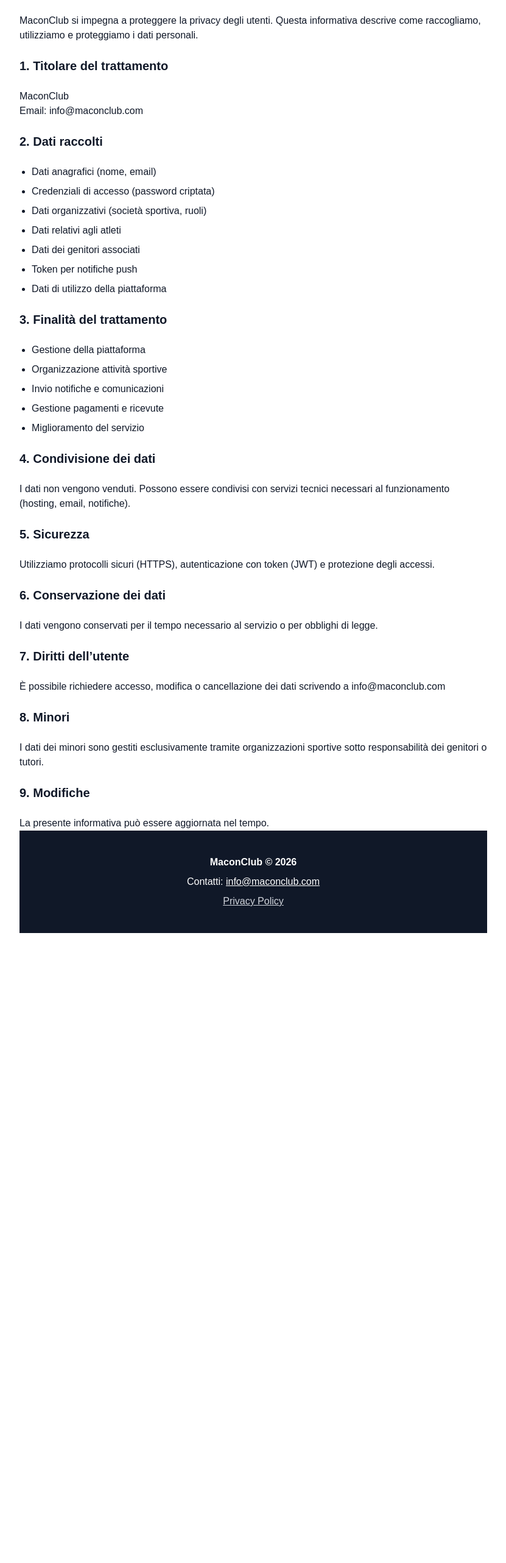
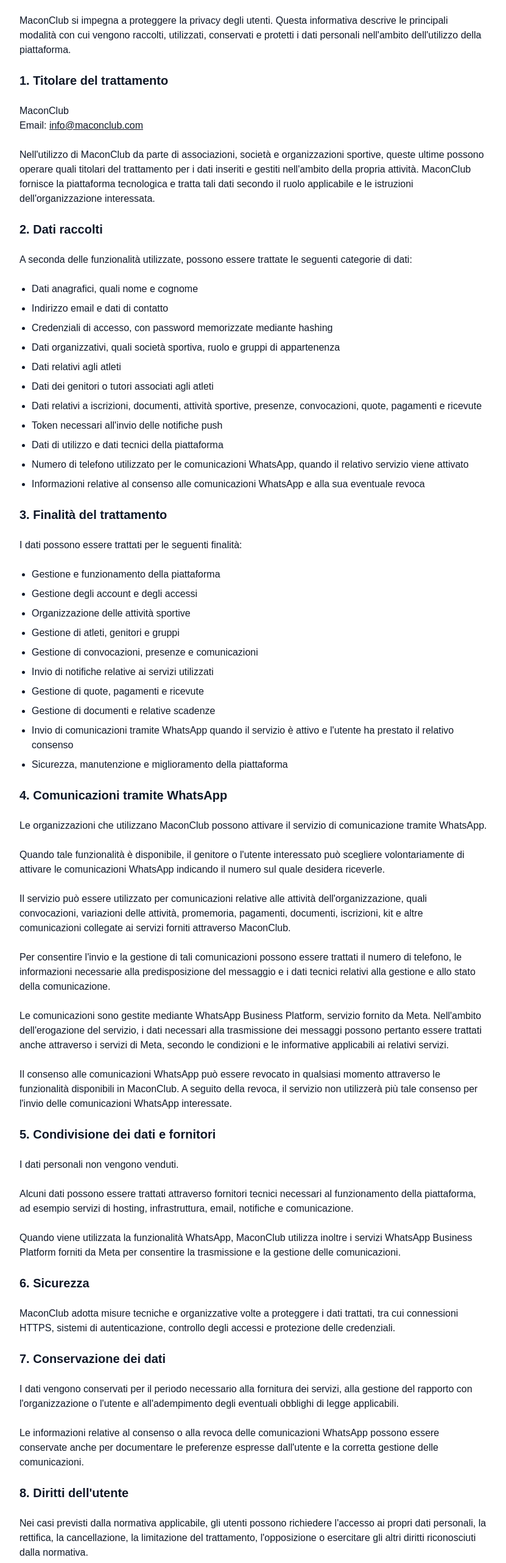
Before and after one commit to maurotto80/maconclub-landing, a Next.js app: page /privacy in a window 1280 px wide. Shown: the part 234-2797 px from the top of the page at 61% size, without its empty margins (224-1055 px from the left). Before the commit the page ends 1828 px from the top, so only its background shows below. Built offline with nearby package versions, Linux system fonts and the light colour scheme.

Commit message:
update privacy

```diff
--- a/app/privacy/page.tsx
+++ b/app/privacy/page.tsx
@@ -8,84 +8,294 @@
         </h1>
 
         <p className="text-sm text-gray-500 mb-10">
-          Ultimo aggiornamento: 05/05/2026
+          Ultimo aggiornamento: 29/09/2026
         </p>
 
         <section className="space-y-6">
 
           <p>
             MaconClub si impegna a proteggere la privacy degli utenti.
-            Questa informativa descrive come raccogliamo, utilizziamo e proteggiamo i dati personali.
+            Questa informativa descrive le principali modalità con cui
+            vengono raccolti, utilizzati, conservati e protetti i dati
+            personali nell&apos;ambito dell&apos;utilizzo della piattaforma.
           </p>
 
-          <h2 className="text-xl font-semibold">1. Titolare del trattamento</h2>
+          <h2 className="text-xl font-semibold">
+            1. Titolare del trattamento
+          </h2>
+
           <p>
-            MaconClub<br />
-            Email: info@maconclub.com
+            MaconClub
+            <br />
+            Email:{" "}
+            <a
+              href="mailto:info@maconclub.com"
+              className="underline"
+            >
+              info@maconclub.com
+            </a>
           </p>
 
-          <h2 className="text-xl font-semibold">2. Dati raccolti</h2>
+          <p>
+            Nell&apos;utilizzo di MaconClub da parte di associazioni,
+            società e organizzazioni sportive, queste ultime possono
+            operare quali titolari del trattamento per i dati inseriti
+            e gestiti nell&apos;ambito della propria attività.
+            MaconClub fornisce la piattaforma tecnologica e tratta tali
+            dati secondo il ruolo applicabile e le istruzioni
+            dell&apos;organizzazione interessata.
+          </p>
+
+          <h2 className="text-xl font-semibold">
+            2. Dati raccolti
+          </h2>
+
+          <p>
+            A seconda delle funzionalità utilizzate, possono essere
+            trattate le seguenti categorie di dati:
+          </p>
+
           <ul className="list-disc pl-5 space-y-2">
-            <li>Dati anagrafici (nome, email)</li>
-            <li>Credenziali di accesso (password criptata)</li>
-            <li>Dati organizzativi (società sportiva, ruoli)</li>
+            <li>Dati anagrafici, quali nome e cognome</li>
+            <li>Indirizzo email e dati di contatto</li>
+            <li>
+              Credenziali di accesso, con password memorizzate mediante
+              hashing
+            </li>
+            <li>
+              Dati organizzativi, quali società sportiva, ruolo e gruppi
+              di appartenenza
+            </li>
             <li>Dati relativi agli atleti</li>
-            <li>Dati dei genitori associati</li>
-            <li>Token per notifiche push</li>
-            <li>Dati di utilizzo della piattaforma</li>
+            <li>Dati dei genitori o tutori associati agli atleti</li>
+            <li>
+              Dati relativi a iscrizioni, documenti, attività sportive,
+              presenze, convocazioni, quote, pagamenti e ricevute
+            </li>
+            <li>Token necessari all&apos;invio delle notifiche push</li>
+            <li>Dati di utilizzo e dati tecnici della piattaforma</li>
+            <li>
+              Numero di telefono utilizzato per le comunicazioni
+              WhatsApp, quando il relativo servizio viene attivato
+            </li>
+            <li>
+              Informazioni relative al consenso alle comunicazioni
+              WhatsApp e alla sua eventuale revoca
+            </li>
           </ul>
 
-          <h2 className="text-xl font-semibold">3. Finalità del trattamento</h2>
+          <h2 className="text-xl font-semibold">
+            3. Finalità del trattamento
+          </h2>
+
+          <p>
+            I dati possono essere trattati per le seguenti finalità:
+          </p>
+
           <ul className="list-disc pl-5 space-y-2">
-            <li>Gestione della piattaforma</li>
-            <li>Organizzazione attività sportive</li>
-            <li>Invio notifiche e comunicazioni</li>
-            <li>Gestione pagamenti e ricevute</li>
-            <li>Miglioramento del servizio</li>
+            <li>Gestione e funzionamento della piattaforma</li>
+            <li>Gestione degli account e degli accessi</li>
+            <li>Organizzazione delle attività sportive</li>
+            <li>Gestione di atleti, genitori e gruppi</li>
+            <li>Gestione di convocazioni, presenze e comunicazioni</li>
+            <li>Invio di notifiche relative ai servizi utilizzati</li>
+            <li>Gestione di quote, pagamenti e ricevute</li>
+            <li>Gestione di documenti e relative scadenze</li>
+            <li>
+              Invio di comunicazioni tramite WhatsApp quando il servizio
+              è attivo e l&apos;utente ha prestato il relativo consenso
+            </li>
+            <li>
+              Sicurezza, manutenzione e miglioramento della piattaforma
+            </li>
           </ul>
 
-          <h2 className="text-xl font-semibold">4. Condivisione dei dati</h2>
+          <h2 className="text-xl font-semibold">
+            4. Comunicazioni tramite WhatsApp
+          </h2>
+
           <p>
-            I dati non vengono venduti. Possono essere condivisi con servizi tecnici
-            necessari al funzionamento (hosting, email, notifiche).
+            Le organizzazioni che utilizzano MaconClub possono attivare
+            il servizio di comunicazione tramite WhatsApp.
           </p>
 
-          <h2 className="text-xl font-semibold">5. Sicurezza</h2>
           <p>
-            Utilizziamo protocolli sicuri (HTTPS), autenticazione con token (JWT)
-            e protezione degli accessi.
+            Quando tale funzionalità è disponibile, il genitore o
+            l&apos;utente interessato può scegliere volontariamente di
+            attivare le comunicazioni WhatsApp indicando il numero sul
+            quale desidera riceverle.
           </p>
 
-          <h2 className="text-xl font-semibold">6. Conservazione dei dati</h2>
           <p>
-            I dati vengono conservati per il tempo necessario al servizio o per obblighi di legge.
+            Il servizio può essere utilizzato per comunicazioni relative
+            alle attività dell&apos;organizzazione, quali convocazioni,
+            variazioni delle attività, promemoria, pagamenti, documenti,
+            iscrizioni, kit e altre comunicazioni collegate ai servizi
+            forniti attraverso MaconClub.
           </p>
 
-          <h2 className="text-xl font-semibold">7. Diritti dell’utente</h2>
           <p>
-            È possibile richiedere accesso, modifica o cancellazione dei dati scrivendo a info@maconclub.com
+            Per consentire l&apos;invio e la gestione di tali
+            comunicazioni possono essere trattati il numero di telefono,
+            le informazioni necessarie alla predisposizione del
+            messaggio e i dati tecnici relativi alla gestione e allo
+            stato della comunicazione.
           </p>
 
-          <h2 className="text-xl font-semibold">8. Minori</h2>
           <p>
-            I dati dei minori sono gestiti esclusivamente tramite organizzazioni sportive
-            sotto responsabilità dei genitori o tutori.
+            Le comunicazioni sono gestite mediante WhatsApp Business
+            Platform, servizio fornito da Meta. Nell&apos;ambito
+            dell&apos;erogazione del servizio, i dati necessari alla
+            trasmissione dei messaggi possono pertanto essere trattati
+            anche attraverso i servizi di Meta, secondo le condizioni e
+            le informative applicabili ai relativi servizi.
           </p>
 
-          <h2 className="text-xl font-semibold">9. Modifiche</h2>
           <p>
-            La presente informativa può essere aggiornata nel tempo.
+            Il consenso alle comunicazioni WhatsApp può essere revocato
+            in qualsiasi momento attraverso le funzionalità disponibili
+            in MaconClub. A seguito della revoca, il servizio non
+            utilizzerà più tale consenso per l&apos;invio delle
+            comunicazioni WhatsApp interessate.
+          </p>
+
+          <h2 className="text-xl font-semibold">
+            5. Condivisione dei dati e fornitori
+          </h2>
+
+          <p>
+            I dati personali non vengono venduti.
+          </p>
+
+          <p>
+            Alcuni dati possono essere trattati attraverso fornitori
+            tecnici necessari al funzionamento della piattaforma, ad
+            esempio servizi di hosting, infrastruttura, email,
+            notifiche e comunicazione.
+          </p>
+
+          <p>
+            Quando viene utilizzata la funzionalità WhatsApp, MaconClub
+            utilizza inoltre i servizi WhatsApp Business Platform
+            forniti da Meta per consentire la trasmissione e la gestione
+            delle comunicazioni.
+          </p>
+
+          <h2 className="text-xl font-semibold">
+            6. Sicurezza
+          </h2>
+
+          <p>
+            MaconClub adotta misure tecniche e organizzative volte a
+            proteggere i dati trattati, tra cui connessioni HTTPS,
+            sistemi di autenticazione, controllo degli accessi e
+            protezione delle credenziali.
+          </p>
+
+          <h2 className="text-xl font-semibold">
+            7. Conservazione dei dati
+          </h2>
+
+          <p>
+            I dati vengono conservati per il periodo necessario alla
+            fornitura dei servizi, alla gestione del rapporto con
+            l&apos;organizzazione o l&apos;utente e all&apos;adempimento
+            degli eventuali obblighi di legge applicabili.
+          </p>
+
+          <p>
+            Le informazioni relative al consenso o alla revoca delle
+            comunicazioni WhatsApp possono essere conservate anche per
+            documentare le preferenze espresse dall&apos;utente e la
+            corretta gestione delle comunicazioni.
+          </p>
+
+          <h2 className="text-xl font-semibold">
+            8. Diritti dell&apos;utente
+          </h2>
+
+          <p>
+            Nei casi previsti dalla normativa applicabile, gli utenti
+            possono richiedere l&apos;accesso ai propri dati personali,
+            la rettifica, la cancellazione, la limitazione del
+            trattamento, l&apos;opposizione o esercitare gli altri
+            diritti riconosciuti dalla normativa.
+          </p>
+
+          <p>
+            Le richieste possono essere inviate a{" "}
+            <a
+              href="mailto:info@maconclub.com"
+              className="underline"
+            >
+              info@maconclub.com
+            </a>.
+          </p>
+
+          <h2 className="text-xl font-semibold">
+            9. Cancellazione dei dati
+          </h2>
+
+          <p>
+            Gli utenti possono richiedere la cancellazione dei propri
+            dati personali contattando MaconClub all&apos;indirizzo{" "}
+            <a
+              href="mailto:info@maconclub.com"
+              className="underline"
+            >
+              info@maconclub.com
+            </a>.
+          </p>
+
+          <p>
+            Le richieste vengono gestite tenendo conto del ruolo
+            dell&apos;organizzazione sportiva interessata e degli
+            eventuali obblighi legali che richiedano la conservazione
+            di determinate informazioni.
+          </p>
+
+          <h2 className="text-xl font-semibold">
+            10. Minori
+          </h2>
+
+          <p>
+            MaconClub è utilizzato anche da organizzazioni sportive per
+            la gestione di dati relativi ad atleti minorenni. Tali dati
+            vengono gestiti nell&apos;ambito del rapporto con
+            l&apos;organizzazione sportiva e con i genitori o tutori
+            degli atleti, secondo le responsabilità e gli obblighi
+            applicabili.
+          </p>
+
+          <h2 className="text-xl font-semibold">
+            11. Modifiche alla Privacy Policy
+          </h2>
+
+          <p>
+            La presente informativa può essere aggiornata nel tempo per
+            riflettere modifiche della piattaforma, dei servizi
+            utilizzati o della normativa applicabile.
+          </p>
+
+          <p>
+            La data dell&apos;ultimo aggiornamento è indicata nella parte
+            superiore della pagina.
           </p>
 
         </section>
 
         {/* FOOTER */}
-      <footer className="bg-gray-900 text-white py-10 text-center">
-  <p className="font-semibold">MaconClub © {new Date().getFullYear()}</p>
+        <footer className="bg-gray-900 text-white py-10 text-center mt-16">
+          <p className="font-semibold">
+            MaconClub © {new Date().getFullYear()}
+          </p>
 
           <p className="mt-2">
             Contatti:{" "}
-    <a className="underline" href="mailto:info@maconclub.com">
+            <a
+              className="underline"
+              href="mailto:info@maconclub.com"
+            >
               info@maconclub.com
             </a>
           </p>
@@ -99,6 +309,7 @@
             </a>
           </p>
         </footer>
+
       </div>
     </main>
   );
```
Lines whose indentation alone changed are shown as unchanged.
